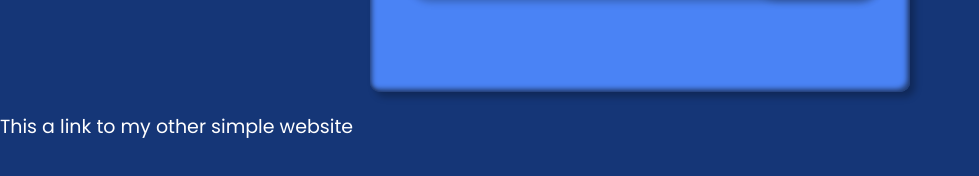
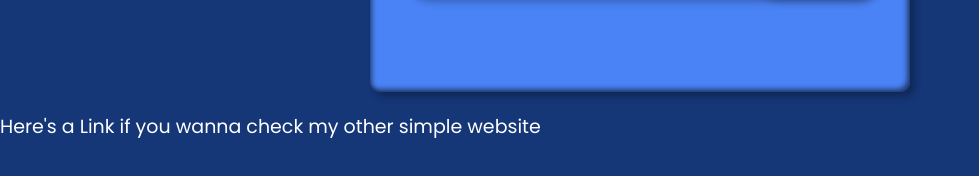
Before and after one commit to o929/To-do-list, a plain HTML site: page index.html in a window 1280 px wide. Shown: the part 252-428 px from the top of the page, without its empty margins (0-979 px from the left). Drawn offline with Linux system fonts and the light colour scheme.

Commit message:
Update index.html

```diff
--- a/index.html
+++ b/index.html
@@ -178,7 +178,7 @@
 
         </div>
     </div>
-    <a href="https://o929.github.io/My-first-project/">This a link to my other simple website</a>
+    <a href="https://o929.github.io/My-first-project/">Here's a Link if you wanna check my other simple website</a>
     <script>
         let inputBox = document.getElementById("input-box");
         let listCont = document.getElementById("list-container");
```
